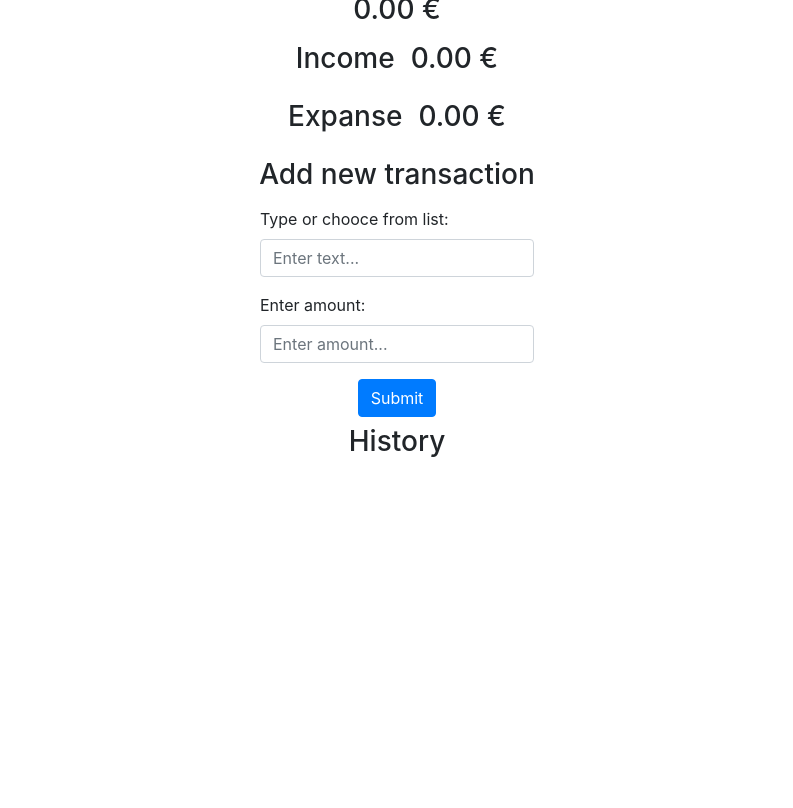
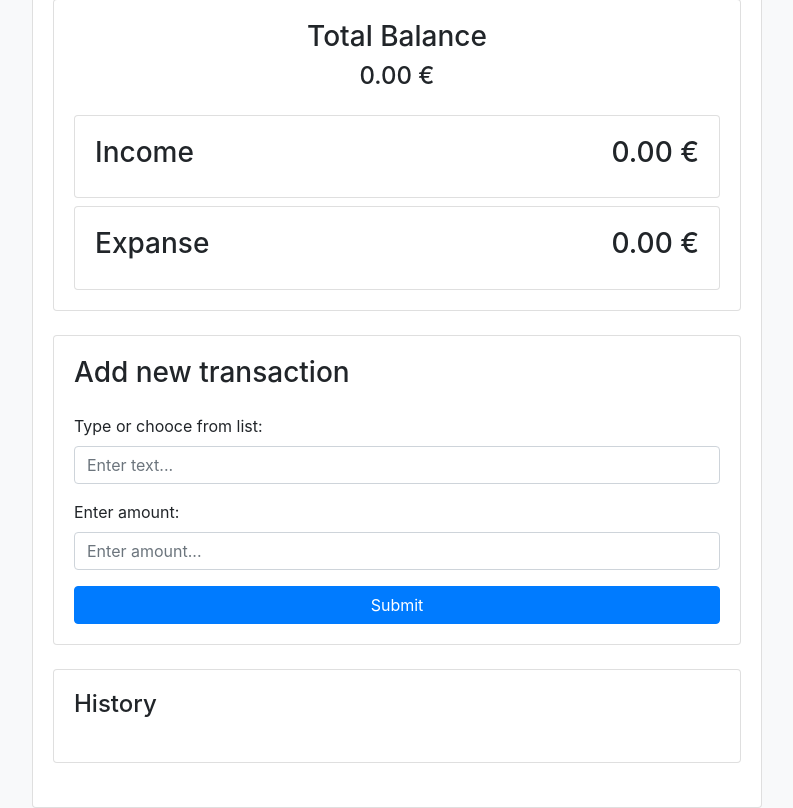
Before and after one commit to dkumza/Personal_Expense_Tracker, a plain HTML site: page index.html in a window 1280 px wide. Shown: the part 116-924 px from the top of the page, without its empty margins (243-1036 px from the left). Before the commit the page ends 800 px from the top, so only its background shows below. Drawn offline with nearby package versions, Linux system fonts and the light colour scheme.

Commit message:
changed CSS with Bootstrap

```diff
--- a/index.html
+++ b/index.html
@@ -13,31 +13,35 @@
     />
     <title>Personal Expanses</title>
   </head>
-  <body>
-    <div class="d-flex align-items-center flex-column">
-      <!-- Page Title -->
-      <h2 class="p-2">Expanses Tracker</h2>
-      <!-- Here comes total balance container -->
-      <div class="d-flex align-items-center flex-column">
-        <h2>Total Balance</h2>
+  <body class="bg-light">
+    <div class="container">
+      <div class="row">
+        <div class="col-md-8 mx-auto">
+          <div class="card card-body mt-4">
+            <h2 class="pb-4">Expanses Tracker</h2>
+            <div class="card card-body text-center mb-4">
+              <h3>Total Balance</h3>
+              <h4 class="pb-3">0.00 €</h4>
+              <!-- Income container -->
+              <div class="card card-body mb-2">
+                <div class="d-flex justify-content-between">
+                  <h3>Income</h3>
                   <h3>0.00 €</h3>
                 </div>
-
-      <!-- Income container -->
-      <div class="d-flex justify-content-center">
-        <h3 class="p-2">Income</h3>
-        <h3 class="p-2">0.00 €</h3>
               </div>
               <!-- Expanse container -->
-      <div class="d-flex justify-content-center">
-        <h3 class="p-2">Expanse</h3>
-        <h3 class="p-2">0.00 €</h3>
+              <div class="card card-body">
+                <div class="d-flex justify-content-between">
+                  <h3>Expanse</h3>
+                  <h3>0.00 €</h3>
                 </div>
-      <!-- Enter amount and chooce option for expanse or income -->
-      <div class="d-flex justify-content-center flex-column">
-        <h3 class="p-2">Add new transaction</h3>
-        <!-- form to enter data for expanses tracker -->
-        <form class="d-flex align-items-center flex-column">
+              </div>
+            </div>
+
+            <!-- Input data container -->
+            <div class="card card-body mb-4">
+              <h3 class="pb-3">Add new transaction</h3>
+              <form class="input-form">
                 <div class="form-group">
                   <label for="text">Type or chooce from list:</label>
                   <input
@@ -56,15 +60,21 @@
                     placeholder="Enter amount..."
                   />
                 </div>
-          <button type="submit" class="btn btn-primary">Submit</button>
+                <button type="submit" class="btn btn-primary btn-block">
+                  Submit
+                </button>
               </form>
             </div>
-      <!-- History -->
-      <div class="d-flex justify-content-center flex-column">
-        <h3 class="p-2">History</h3>
-        <ul class="list-group"></ul>
+
+            <!-- History container -->
+            <div class="card card-body mb-4">
+              <h4 class="pb-3">History</h4>
             </div>
           </div>
+        </div>
+      </div>
+    </div>
+
     <!-- Boostrap JS -->
     <script
       src="https://code.jquery.com/jquery-3.3.1.slim.min.js"
```
Also changed, not shown: 1 other file. Lines whose indentation alone changed are shown as unchanged.
